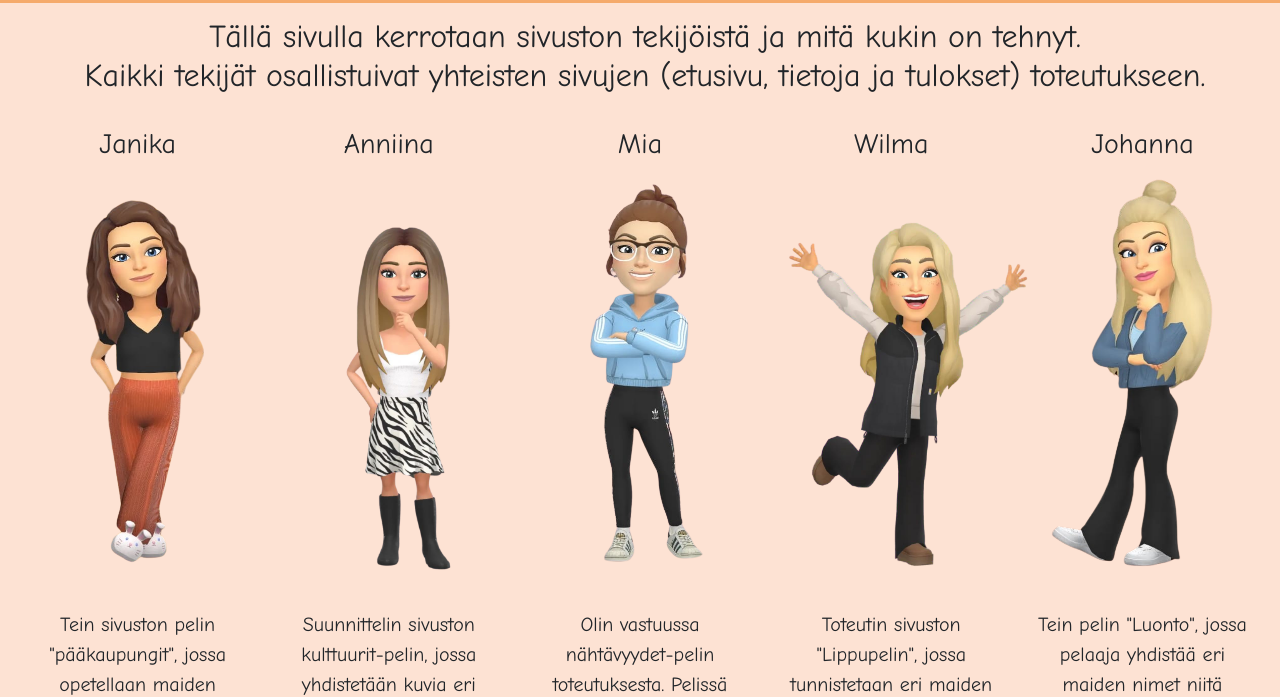
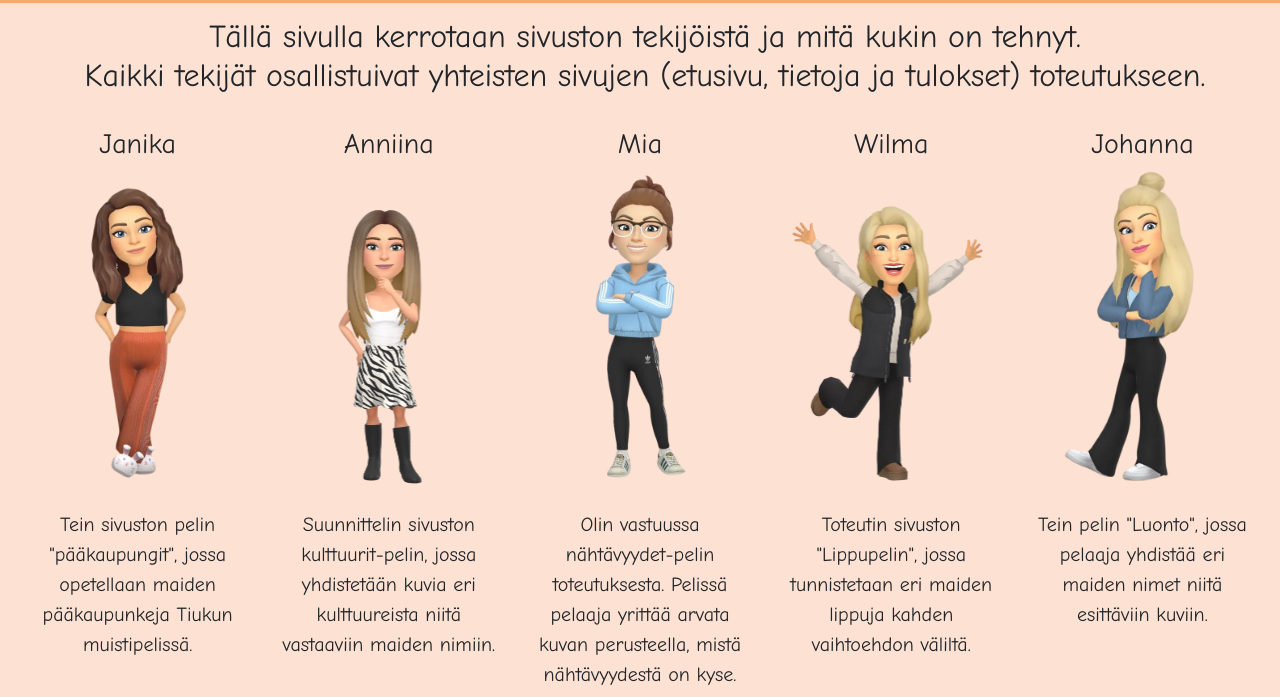
Before and after one commit to miamakela/web-projekti, a plain HTML site: page sivut/tietoja.html in a window 1280 px wide. Shown: the part 129-826 px from the top of the page. Drawn offline with nearby package versions, Linux system fonts and the light colour scheme; files whose address does not match are found by name.

Commit message:
Final fixes

```diff
--- a/css/tietoja.css
+++ b/css/tietoja.css
@@ -68,6 +68,7 @@ img {
     margin: -30px;
 }
 
+
 #content {
     min-height: 75vh;
     background-color: #fde2d3;
--- a/css/tulokset.css
+++ b/css/tulokset.css
@@ -122,7 +122,6 @@ p.footer {
     display: grid;
     grid-template-columns: repeat(auto-fit, minmax(250px, 1fr));
     margin-top: 30px;
-    cursor: pointer;
     text-transform: uppercase;
 }
 
--- a/sivut/tietoja.html
+++ b/sivut/tietoja.html
@@ -52,27 +52,27 @@
                 <div class="grid-container">
                     <div class="Janika">
                         <h3>Janika</h3>
-                        <img src="../img/yhteiset/janikabitmoji1.png" height="500px" alt="Janika">
+                        <img id="janika" src="../img/yhteiset/janikabitmoji1.png" height="400px" alt="Janika">
                         <p>Tein sivuston pelin "pääkaupungit", jossa opetellaan maiden pääkaupunkeja Tiukun muistipelissä. </p>
                     </div>
                     <div class="Anniina">
                         <h3>Anniina</h3>
-                        <img src="../img/yhteiset/anniinabitmoji1.png" height="500px" alt="Anniina">
+                        <img id="anniina" src="../img/yhteiset/anniinabitmoji1.png" height="400px" alt="Anniina">
                         <p>Suunnittelin sivuston kulttuurit-pelin, jossa yhdistetään kuvia eri kulttuureista niitä vastaaviin maiden nimiin.</p>
                     </div>
                     <div class="Mia">
                         <h3>Mia</h3>
-                        <img src="../img/yhteiset/miabitmoji1.png" height="500px" alt="Mia">
+                        <img id="mia" src="../img/yhteiset/miabitmoji1.png" height="400px" alt="Mia">
                         <p>Olin vastuussa nähtävyydet-pelin toteutuksesta. Pelissä pelaaja yrittää arvata kuvan perusteella, mistä nähtävyydestä on kyse.</p>
                     </div>
                     <div class="Wilma">
                         <h3>Wilma</h3>
-                        <img src="../img/yhteiset/wilmabitmoji1.png" height="500px" alt="Wilma">
+                        <img id="wilma" src="../img/yhteiset/wilmabitmoji1.png" height="400px" alt="Wilma">
                         <p>Toteutin sivuston "Lippupelin", jossa tunnistetaan eri maiden lippuja kahden vaihtoehdon väliltä.</p>
                     </div>
                     <div class="Johanna">
                         <h3>Johanna</h3>
-                        <img src="../img/yhteiset/johannabitmoji.png" height="500px" alt="Johanna">
+                        <img id="johanna" src="../img/yhteiset/johannabitmoji.png" height="400px" alt="Johanna">
                         <p>Tein pelin "Luonto", jossa pelaaja yhdistää eri maiden nimet niitä esittäviin kuviin.</p>
                     </div>
                 </div>
```
Also changed, not shown: sivut/mia.html (+1 -1 lines), sivut/tulokset.html (+1 -1 lines).
